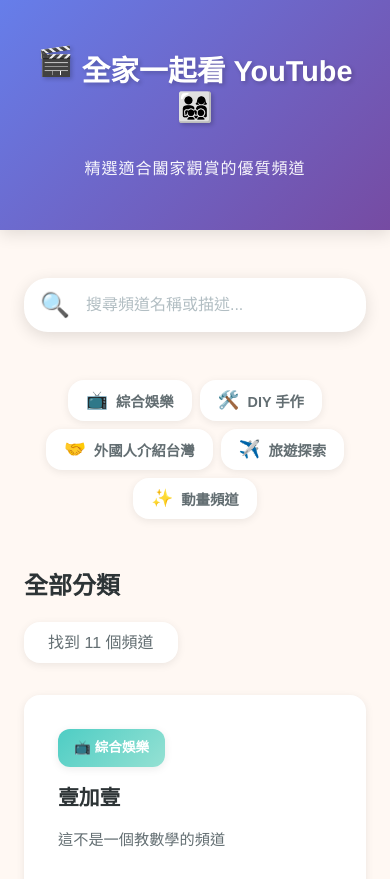
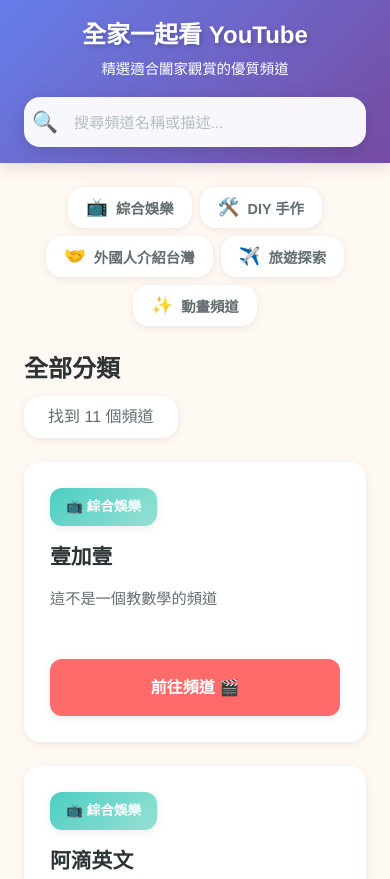
Before and after one commit to initialsam/VibeCodingWeb, a plain HTML site: page FamilyYouTube/index.html in a window 390 px wide. Shown: the top 879 px of the page. Drawn offline with Linux system fonts and the light colour scheme.

Commit message:
feat: 調整樣式和結構以改善頁首和搜尋功能
在 `style.css` 中統一了 CSS 變數和屬性值的大小寫，並調整了部分間距變數的值。新增了 `.header-content` 和 `.title-section` 等 CSS class，以更好地組織頁首內容。調整了 `.site-title` 和 `.site-subtitle` 的字體大小。將搜尋框從主要內容區移動到頁首，並更新了其樣式。

在 `index.html` 中，將搜尋框從 `<main>` 移動到 `<header>`，並新增了結構以配合新的 CSS class。更新了 CSS 檔案的連結，增加了版本參數 `?v=1`，以確保瀏覽器加載最新的樣式。

```diff
--- a/FamilyYouTube/css/style.css
+++ b/FamilyYouTube/css/style.css
@@ -7,20 +7,20 @@
 
 :root {
   /* 主題色彩 */
-    --primary-color: #FF6B6B;
-    --secondary-color: #4ECDC4;
-    --accent-color: #FFE66D;
-    --success-color: #95E1D3;
+  --primary-color: #ff6b6b;
+  --secondary-color: #4ecdc4;
+  --accent-color: #ffe66d;
+  --success-color: #95e1d3;
 
   /* 背景色 */
   --bg-gradient: linear-gradient(135deg, #667eea 0%, #764ba2 100%);
-    --bg-light: #FFF8F3;
-    --card-bg: #FFFFFF;
+  --bg-light: #fff8f3;
+  --card-bg: #ffffff;
 
   /* 文字色 */
-    --text-dark: #2D3436;
-    --text-gray: #636E72;
-    --text-light: #B2BEC3;
+  --text-dark: #2d3436;
+  --text-gray: #636e72;
+  --text-light: #b2bec3;
 
   /* 陰影 */
   --shadow-sm: 0 2px 8px rgba(0, 0, 0, 0.08);
@@ -38,12 +38,13 @@
   --spacing-xs: 0.5rem;
   --spacing-sm: 1rem;
   --spacing-md: 1.5rem;
-    --spacing-lg: 2rem;
-    --spacing-xl: 3rem;
+  --spacing-lg: 1.5rem;
+  --spacing-xl: 1.5rem;
 }
 
 body {
-    font-family: 'Microsoft JhengHei', 'PingFang TC', 'Helvetica Neue', Arial, sans-serif;
+  font-family: "Microsoft JhengHei", "PingFang TC", "Helvetica Neue", Arial,
+    sans-serif;
   background: var(--bg-light);
   color: var(--text-dark);
   line-height: 1.6;
@@ -67,16 +68,26 @@ body {
 .header {
   background: var(--bg-gradient);
   color: white;
-    padding: var(--spacing-xl) 0;
-    text-align: center;
+  padding: var(--spacing-md) 0;
   box-shadow: var(--shadow-md);
   animation: slideDown 0.6s ease-out;
 }
 
+.header-content {
+  display: flex;
+  align-items: center;
+  justify-content: space-between;
+  gap: var(--spacing-lg);
+}
+
+.title-section {
+  flex: 0 0 auto;
+}
+
 .site-title {
-    font-size: 2.5rem;
+  font-size: 1.8rem;
   font-weight: 700;
-    margin-bottom: var(--spacing-sm);
+  margin-bottom: 0.25rem;
   text-shadow: 2px 2px 4px rgba(0, 0, 0, 0.2);
 }
 
@@ -85,43 +96,40 @@ body {
 }
 
 .site-subtitle {
-    font-size: 1.1rem;
-    opacity: 0.95;
-    font-weight: 300;
-    letter-spacing: 1px;
+  font-size: 1rem;
 }
 
 /* ==================== 主要內容 ==================== */
 .main-content {
   flex: 1;
-    padding: var(--spacing-xl) 0;
+  padding: var(--spacing-lg) 0;
 }
 
 /* ==================== 搜尋區 ==================== */
-.search-section {
-    margin-bottom: var(--spacing-xl);
+.header .search-section {
+  flex: 1;
+  max-width: 500px;
   animation: fadeIn 0.8s ease-out 0.2s both;
 }
 
-.search-box {
+.header .search-box {
   display: flex;
   align-items: center;
-    background: var(--card-bg);
-    border-radius: var(--radius-xl);
-    padding: var(--spacing-sm) var(--spacing-md);
+  background: rgba(255, 255, 255, 0.95);
+  border-radius: var(--radius-lg);
+  padding: 0.6rem var(--spacing-xs);
   box-shadow: var(--shadow-md);
-    max-width: 600px;
-    margin: 0 auto;
   transition: all 0.3s ease;
 }
 
-.search-box:focus-within {
+.header .search-box:focus-within {
   box-shadow: var(--shadow-lg);
   transform: translateY(-2px);
+  background: white;
 }
 
 .search-icon {
-    font-size: 1.5rem;
+  font-size: 1.3rem;
   margin-right: var(--spacing-sm);
   color: var(--text-gray);
 }
@@ -130,7 +138,7 @@ body {
   flex: 1;
   border: none;
   outline: none;
-    font-size: 1rem;
+  font-size: 0.95rem;
   color: var(--text-dark);
   background: transparent;
 }
@@ -169,7 +177,7 @@ body {
   flex-wrap: wrap;
   gap: var(--spacing-sm);
   justify-content: center;
-    margin-bottom: var(--spacing-xl);
+  margin-bottom: var(--spacing-lg);
   animation: fadeIn 0.8s ease-out 0.4s both;
 }
 
@@ -258,7 +266,11 @@ body {
 .category-badge {
   display: inline-block;
   padding: var(--spacing-xs) var(--spacing-sm);
-    background: linear-gradient(135deg, var(--secondary-color), var(--success-color));
+  background: linear-gradient(
+    135deg,
+    var(--secondary-color),
+    var(--success-color)
+  );
   color: white;
   border-radius: var(--radius-md);
   font-size: 0.85rem;
@@ -298,13 +310,13 @@ body {
 }
 
 .channel-link:hover {
-    background: #E85555;
+  background: #e85555;
   transform: scale(1.02);
   box-shadow: var(--shadow-md);
 }
 
 .channel-link::after {
-    content: ' 🎬';
+  content: " 🎬";
 }
 
 /* ==================== 無結果提示 ==================== */
@@ -383,7 +395,8 @@ body {
 }
 
 @keyframes bounce {
-    0%, 100% {
+  0%,
+  100% {
     transform: translateY(0);
   }
   50% {
@@ -394,6 +407,22 @@ body {
 /* ==================== 響應式設計 ==================== */
 /* 平板 (768px - 1023px) */
 @media (max-width: 1023px) {
+  .header-content {
+    gap: var(--spacing-md);
+  }
+
+  .site-title {
+    font-size: 1.6rem;
+  }
+
+  .site-subtitle {
+    font-size: 0.9rem;
+  }
+
+  .header .search-section {
+    max-width: 400px;
+  }
+
   .channel-grid {
     grid-template-columns: repeat(auto-fill, minmax(250px, 1fr));
     gap: var(--spacing-md);
@@ -402,12 +431,31 @@ body {
 
 /* 手機 (<768px) */
 @media (max-width: 767px) {
+  .header {
+    padding: var(--spacing-sm) 0;
+  }
+
+  .header-content {
+    flex-direction: column;
+    gap: var(--spacing-sm);
+  }
+
+  .title-section {
+    text-align: center;
+    width: 100%;
+  }
+
   .site-title {
-        font-size: 1.8rem;
+    font-size: 1.5rem;
   }
 
   .site-subtitle {
-        font-size: 1rem;
+    font-size: 0.9rem;
+  }
+
+  .header .search-section {
+    width: 100%;
+    max-width: 100%;
   }
 
   .category-nav {
@@ -426,7 +474,7 @@ body {
   .section-header {
     flex-direction: column;
     align-items: flex-start;
-        gap: var(--spacing-sm);
+    gap: var(--spacing-xs);
   }
 
   .category-title {
@@ -438,8 +486,8 @@ body {
     gap: var(--spacing-md);
   }
 
-    .search-box {
-        padding: var(--spacing-xs) var(--spacing-sm);
+  .header .search-box {
+    padding: 0.5rem var(--spacing-xs);
   }
 }
 
--- a/FamilyYouTube/index.html
+++ b/FamilyYouTube/index.html
@@ -8,25 +8,19 @@
       name="description"
       content="精選適合全家觀賞的優質 YouTube 頻道，涵蓋教育、娛樂、科普等多元分類"
     />
-    <link rel="stylesheet" href="css/style.css" />
+    <link rel="stylesheet" href="css/style.css?v=1" />
   </head>
   <body>
-    <!-- 主標題區 -->
+    <!-- 主標題與搜尋整合區 -->
     <header class="header">
       <div class="container">
+        <div class="header-content">
+          <div class="title-section">
             <h1 class="site-title">
-          <span class="emoji">🎬</span>
               全家一起看 YouTube
-          <span class="emoji">👨‍👩‍👧‍👦</span>
             </h1>
             <p class="site-subtitle">精選適合闔家觀賞的優質頻道</p>
           </div>
-    </header>
-
-    <!-- 主要內容區 -->
-    <main class="main-content">
-      <div class="container">
-        <!-- 搜尋列 -->
           <div class="search-section">
             <div class="search-box">
               <span class="search-icon">🔍</span>
@@ -42,6 +36,13 @@
               </button>
             </div>
           </div>
+        </div>
+      </div>
+    </header>
+
+    <!-- 主要內容區 -->
+    <main class="main-content">
+      <div class="container">
 
         <!-- 分類按鈕區 -->
         <nav id="categoryNav" class="category-nav" role="navigation" aria-label="頻道分類">
```
Lines whose indentation alone changed are shown as unchanged.
